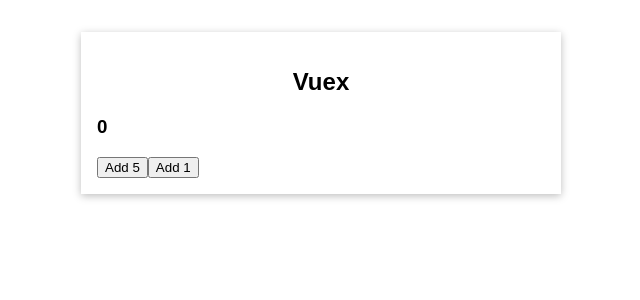
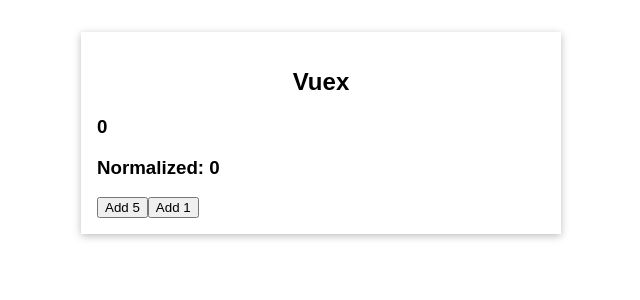
Before and after one commit to AlexL70/vue-the-complete-guide, a Vue app in the folder l213-vuex/: page / in a window 1280 px wide. Shown: the top 300 px of the page, without its empty margins (319-959 px from the left). Built offline with nearby package versions, Linux system fonts and the light colour scheme.

Commit message:
216. Introducing Getters - A Better Way Of Getting Data

```diff
--- a/l213-vuex/src/App.vue
+++ b/l213-vuex/src/App.vue
@@ -1,6 +1,7 @@
 <template>
   <base-container title="Vuex">
     <the-counter></the-counter>
+    <the-norm-counter></the-norm-counter>
     <button @click="incCounter"> Add 5 </button>
     <inc-button></inc-button>
   </base-container>
@@ -9,10 +10,11 @@
 <script>
 import BaseContainer from './components/BaseContainer.vue';
 import TheCounter from './components/TheCounter.vue';
+import TheNormCounter from './components/TheNormCounter.vue';
 import IncButton from './components/IncButton.vue';
 export default {
   components: {
-    BaseContainer, TheCounter, IncButton,
+    BaseContainer, TheCounter, TheNormCounter, IncButton,
   },
   methods: {
     incCounter() {
--- a/l213-vuex/src/components/TheCounter.vue
+++ b/l213-vuex/src/components/TheCounter.vue
@@ -6,7 +6,7 @@
 export default {
     computed: {
         counter() {
-            return this.$store.state.counter;
+            return this.$store.getters.getCounter;
         },
     },
 }
--- /dev/null
+++ b/l213-vuex/src/components/TheNormCounter.vue
@@ -0,0 +1,13 @@
+<template>
+  <h3> Normalized: {{ counter }} </h3>
+</template>
+
+<script>
+export default {
+  computed: {
+    counter() {
+      return this.$store.getters.getNormalizedCounter;
+    },
+  },
+}
+</script>
--- a/l213-vuex/src/main.js
+++ b/l213-vuex/src/main.js
@@ -16,6 +16,20 @@ const store = createStore({
         addToCounter(state, payload) {
             state.counter = state.counter + payload.value;
         }
+    },
+    getters: {
+        getCounter(state) {
+            return state.counter * 2;
+        },
+        getNormalizedCounter(_, getters) {
+            var cnt = getters.getCounter;
+            if (cnt <= 0)
+                return 0;
+            else if (cnt >= 100)
+                return 100;
+            else
+                return cnt;
+        }
     }
 });
 const app = createApp(App);
```
